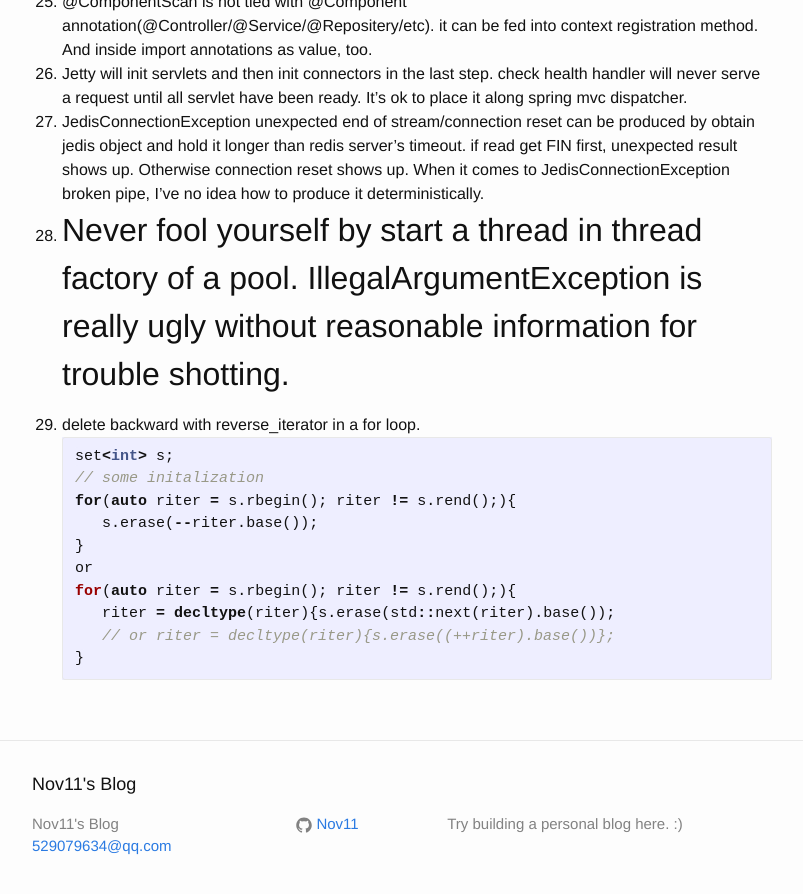
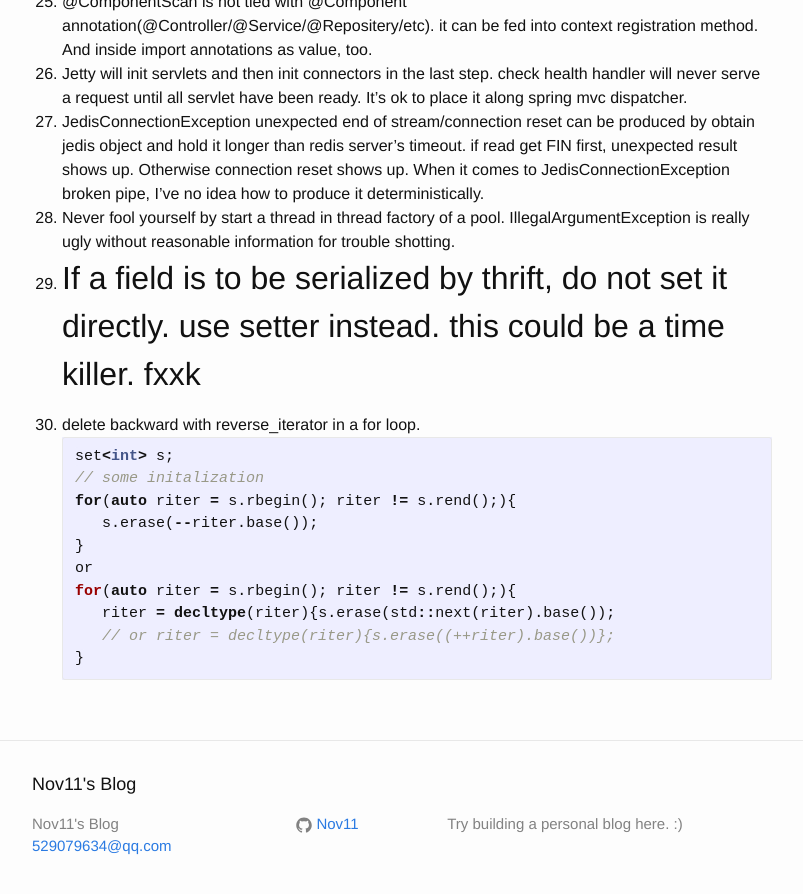
Before and after one commit to Nov11/Nov11.github.io, a Jekyll site: the page built from _posts/2018-06-04-notes-of-miscellaneousness.md, in a window 1280 px wide and 900 px high, scrolled down 1646 px. Shown: the top 894 px of the window, without its empty margins (238-1041 px from the left). Built offline with Jekyll 4.4.1, drawn with Linux system fonts in a browser that asks for light colours.

Commit message:
Update 2018-06-04-notes-of-miscellaneousness.md

````diff
--- a/_posts/2018-06-04-notes-of-miscellaneousness.md
+++ b/_posts/2018-06-04-notes-of-miscellaneousness.md
@@ -50,6 +50,7 @@
 26. Jetty will init servlets and then init connectors in the last step. check health handler will never serve a request until all servlet have been ready. It's ok to place it along spring mvc dispatcher.
 27. JedisConnectionException unexpected end of stream/connection reset can be produced by obtain jedis object and hold it longer than redis server's timeout. if read get FIN first, unexpected result shows up. Otherwise connection reset shows up. When it comes to JedisConnectionException broken pipe, I've no idea how to produce it deterministically.
 28. Never fool yourself by start a thread in thread factory of a pool. IllegalArgumentException is really ugly without reasonable information for trouble shotting.
+29. If a field is to be serialized by thrift, do not set it directly. use setter instead. this could be a time killer. fxxk
 ---------------------------------------
 1. delete backward with reverse_iterator in a for loop.
    ```c++
````
